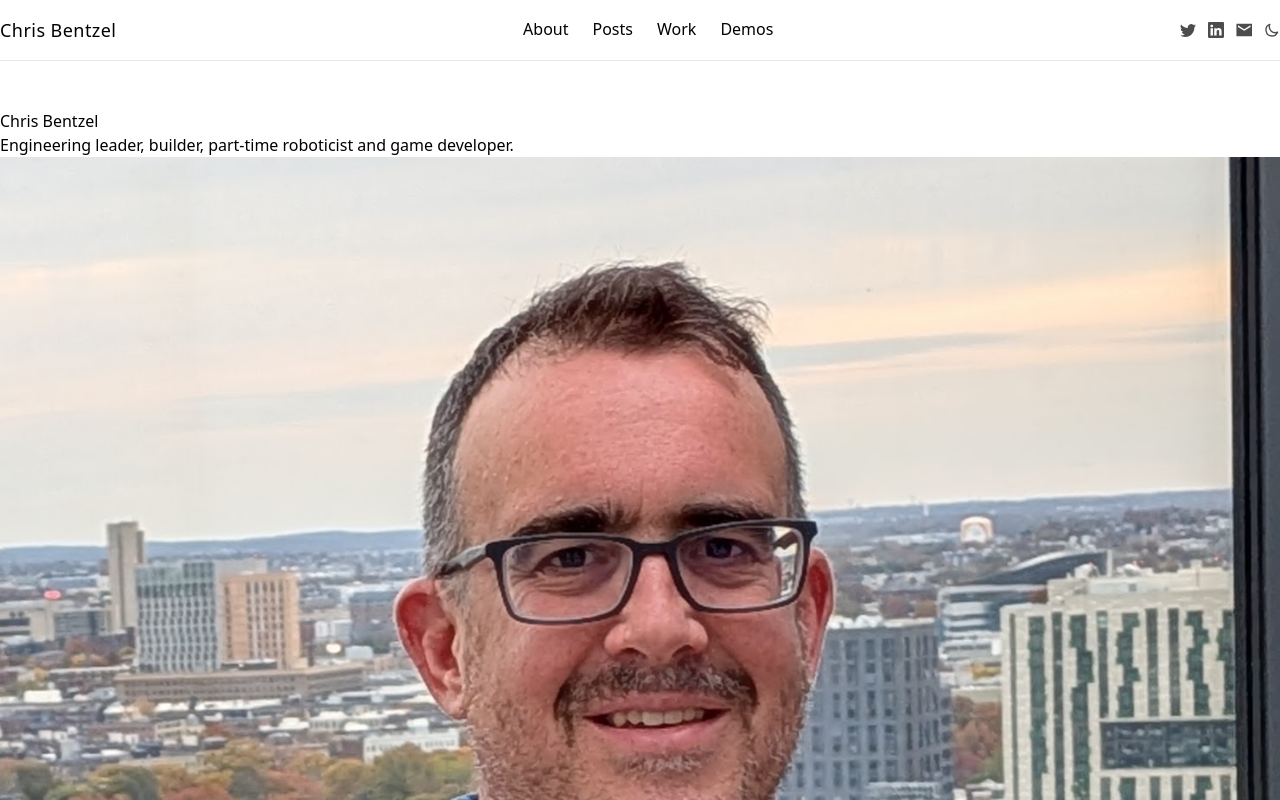
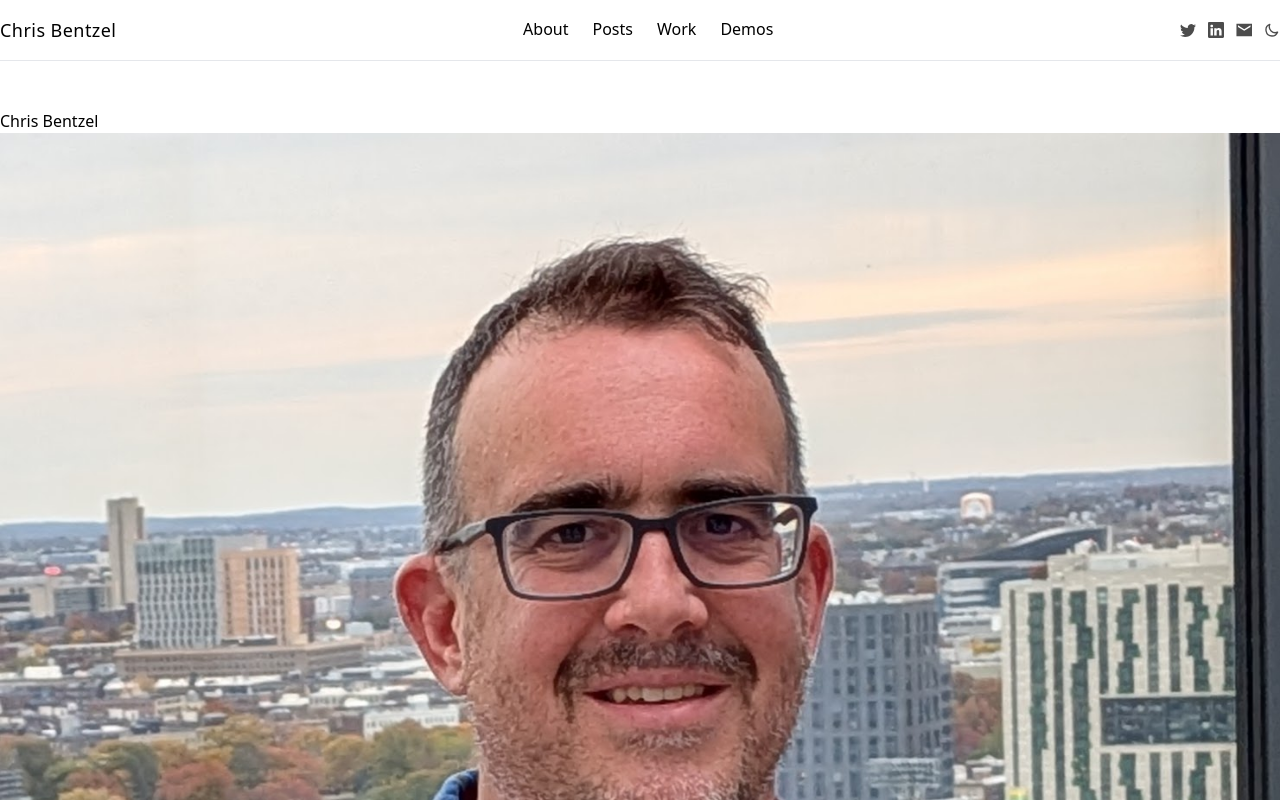
Before and after one commit to cbentzel/mysite, a Next.js app: page / in a window 1280 px wide. Shown: the top 800 px of the page. Built offline with nearby package versions, Linux system fonts and the light colour scheme.

Commit message:
Remove the subtitle

```diff
--- a/components/AboutMe.js
+++ b/components/AboutMe.js
@@ -5,9 +5,6 @@ export default function AboutMe() {
   return (
     <article className="tufte-article">
       <h1 className="title">{userData.name}</h1>
-      <p className="subtitle">
-        Engineering leader, builder, part-time roboticist and game developer.
-      </p>
 
       <figure className="marginfigure">
         <img src={userData.avatarUrl} alt="avatar" />
```
